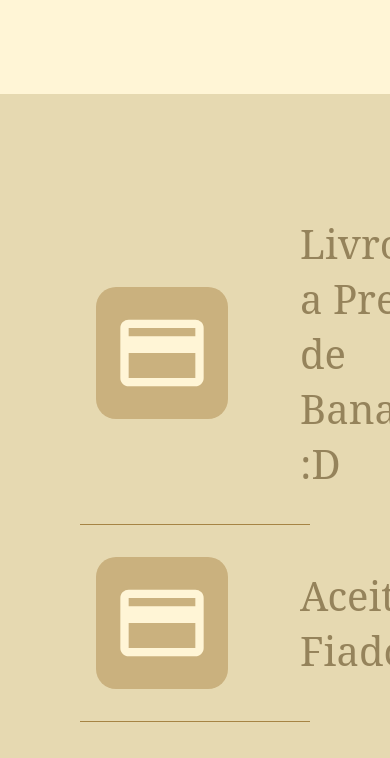
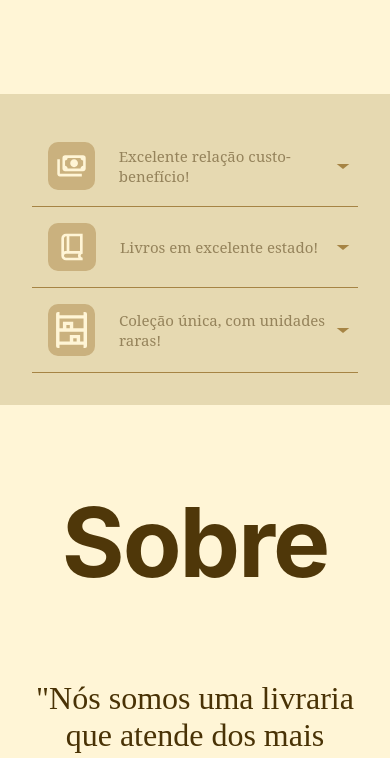
Before and after one commit to VictorHSCosta/Projeto-Final, a Next.js app: page / in a window 390 px wide. Shown: the part 1020-1778 px from the top of the page. Built offline with nearby package versions, Linux system fonts and the light colour scheme; some icons are missing.

Commit message:
Responsividade das Vantagens

```diff
--- a/src/app/_components/SecaoVantagens.tsx
+++ b/src/app/_components/SecaoVantagens.tsx
@@ -5,17 +5,17 @@ export default function() {
     return (
         <ul className={styles.vantagens}>
             <li>
-              <Vantagem content="Livros a Preço de Banana :D">
-                <img className={styles.icons_vantagens} src={"/images/icon_cartao.svg"}/>
+              <Vantagem content="Excelente relação custo-benefício!">
+                <img className={styles.icons_vantagens} src={"/images/icon_dinheiro.svg"}/>
               </Vantagem>
             </li>
             <li>
-              <Vantagem content="Aceitamos Fiado!">
-                <img className={styles.icons_vantagens} src={"/images/icon_cartao.svg"}/>
+              <Vantagem content="Livros em excelente estado!">
+                <img className={styles.icons_vantagens} src={"/images/icon_livro.svg"}/>
               </Vantagem>
             </li>
             <li>
-              <Vantagem content="Acabou a criatividade :(">
+              <Vantagem content="Coleção única, com unidades raras!">
                 <img className={styles.icon_estante} src={"/images/icon_estante.svg"}/>
               </Vantagem>
             </li>
--- a/src/styles/vantagem.module.css
+++ b/src/styles/vantagem.module.css
@@ -19,3 +19,27 @@
 .seta {
     margin-left: auto;
 }
+
+@media screen and (max-width: 920px) {
+    .vantagem > h2 {
+        font-size: 30px;
+        margin-left: 1rem;
+    }
+
+    .seta {
+        height: 2.5rem;
+    }
+
+}
+
+@media screen and (max-width: 600px) {
+    .vantagem > h2 {
+        font-size: 15px;
+        margin-left: 1rem;
+    }
+
+    .seta {
+        height: 1.5rem;
+    }
+
+}
--- a/src/styles/vantagens.module.css
+++ b/src/styles/vantagens.module.css
@@ -4,8 +4,8 @@
 }
 
 .icons_vantagens, .icon_estante {
-    margin: 2rem 0.5rem 2rem 0.5rem;
-    margin-left: 1rem;
+    height: 8rem;
+    margin: 2rem 0.5rem 2rem 1rem;
     padding: 1rem;
     background-color: #CAB17E;
     border-radius: 20px;
@@ -13,4 +13,36 @@
 
 .icon_estante {
     padding: 1.5rem;
+    height: 8.5rem;
 }
+
+@media screen and (max-width: 920px) {
+    .vantagens {
+        padding: 2rem;
+    }
+
+    .icons_vantagens, .icon_estante {
+        height: 5rem;
+        padding: 0.5rem;
+        border-radius: 15px;
+    }
+    .icon_estante {
+        padding: 1rem;
+        height: 5.4rem;
+    }
+}
+
+@media screen and (max-width: 600px) {
+    .icons_vantagens, .icon_estante {
+        height: 3rem;
+        border-radius: 10px;
+        margin-top: 1rem;
+        margin-bottom: 1rem;
+    }
+
+    .icon_estante {
+        padding: 0.5rem;
+        height: 3.2rem;
+    }
+
+}
```
Also changed, not shown: public/images/icon_livro.svg (added).
